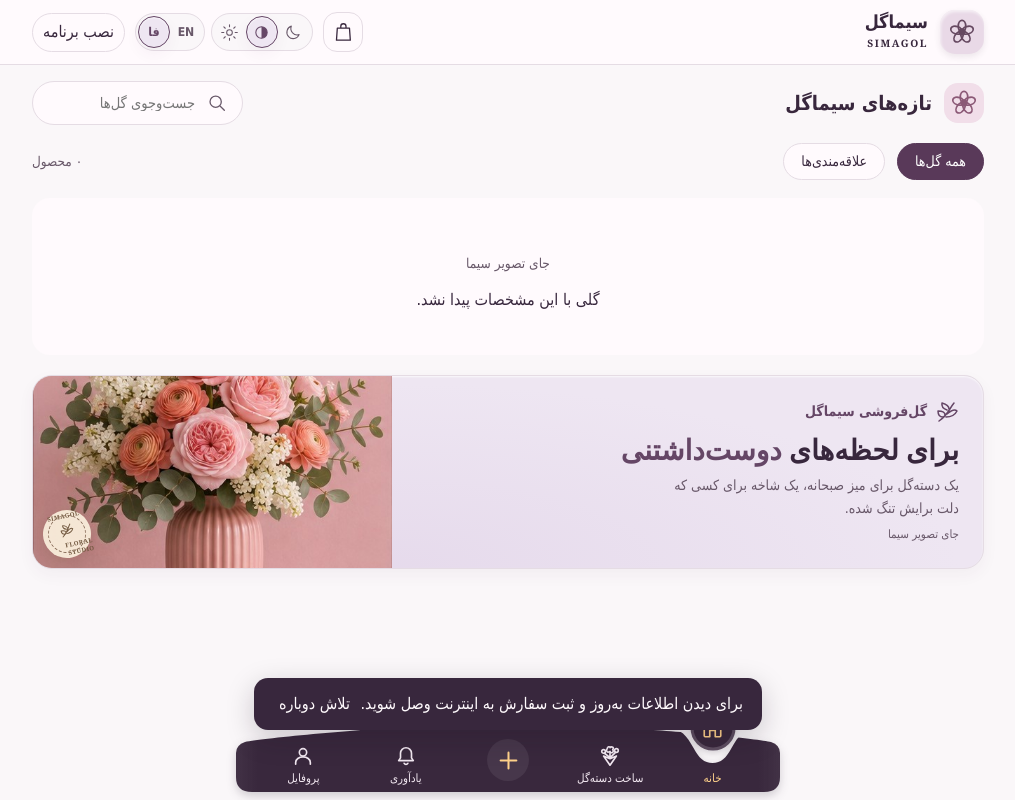
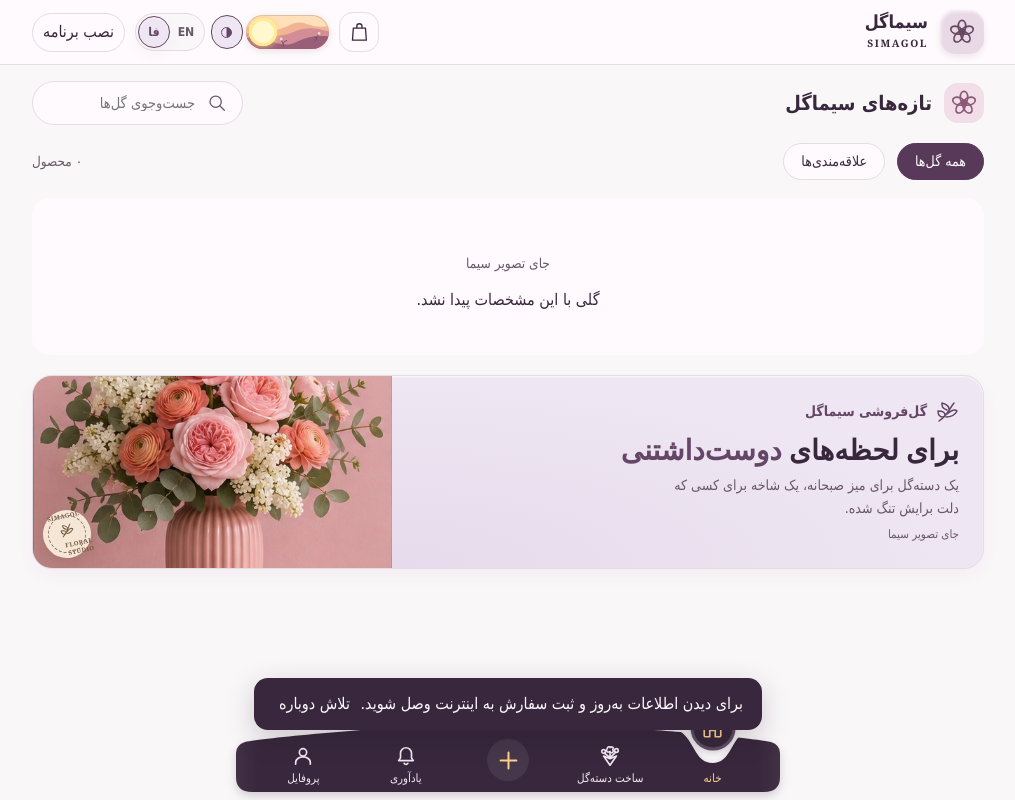
Before and after one commit to mosish/SimaGol, a website with bundled scripts: page public/index.html in a window 1280 px wide. Shown: the whole page, without its empty margins (132-1147 px from the left). Built offline with nearby package versions, Linux system fonts and the light colour scheme; files whose address does not match are found by name.

Commit message:
feat: animate the day and night switch with a floral landscape

```diff
--- a/public/components/appearance.js
+++ b/public/components/appearance.js
@@ -13,27 +13,53 @@ function choice(name,value,content){
 }
 export function appearanceControls(onChange){
   const host=document.querySelector('.appearance-controls');
-  host.innerHTML='<fieldset class="preference-group" id="theme">'+
-    choice('theme','dark',icon('moon'))+choice('theme','auto',icon('automatic'))+choice('theme','light',icon('sun'))+'</fieldset>'+
+  host.innerHTML=`<fieldset class="theme-tools" id="theme">
+    <label class="garden-switch"><input type="checkbox" role="switch" name="night">
+      <span class="garden-scene" aria-hidden="true">
+        <svg viewBox="0 0 92 36" preserveAspectRatio="none" focusable="false">
+          <g class="garden-stars" fill="#fff5de"><circle cx="13" cy="8" r="1"/><circle cx="31" cy="6" r=".8"/><circle cx="46" cy="10" r="1.1"/><circle cx="54" cy="4" r=".6"/></g>
+          <path class="garden-far" d="M-12 22Q2 7 17 13T46 12Q57 5 69 10T104 10V40H-12Z"/>
+          <path class="garden-mid" d="M-12 25Q6 15 22 20T55 17Q73 9 104 22V40H-12Z"/>
+          <path class="garden-near" d="M-12 30Q5 19 25 27T57 28Q76 19 104 24V40H-12Z"/>
+          <g class="garden-stems" fill="none" stroke-width="1" stroke-linecap="round"><path d="M42 33q-1-4-3-7m2 4q2-3 4-3m32 0q1-4 4-7m-3 5-2-2"/></g>
+          <g class="garden-buds"><circle cx="39" cy="25.5" r="1.6"/><circle cx="81" cy="19.5" r="1.5"/></g>
+        </svg>
+        <i class="garden-orb"></i>
+      </span>
+    </label>
+    <button class="theme-auto" type="button">${icon('automatic')}</button></fieldset>`+
     '<fieldset class="preference-group" dir="ltr" id="language">'+choice('language','fa','فا')+choice('language','en','EN')+'</fieldset>';
   const theme=host.querySelector('#theme'), languages=host.querySelector('#language');
+  const night=theme.querySelector('input'), auto=theme.querySelector('button');
+  function refreshMode(){
+    paint();
+    night.checked=document.documentElement.dataset.theme==='dark';
+    auto.setAttribute('aria-pressed',String(mode==='auto'));
+  }
   let lang=stored('lang','fa');
   function draw(value){
-    lang=value;paint();
+    lang=value;refreshMode();
     const fa=lang==='fa';
     theme.setAttribute('aria-label',fa?'حالت نمایش':'Color theme');
     languages.setAttribute('aria-label',fa?'زبان سایت':'Site language');
-    const names=fa?['حالت تیره','خودکار','حالت روشن']:['Dark mode','Automatic','Light mode'];
-    for(const radio of host.querySelectorAll('input')){
-      const isMode=radio.name==='theme';
-      const label=isMode?names[modes.indexOf(radio.value)]:(radio.value==='fa'?'فارسی':'English');
+    night.setAttribute('aria-label',fa?'حالت شب':'Night mode');
+    night.parentElement.title=fa?'تغییر روز و شب':'Switch day and night';
+    auto.setAttribute('aria-label',fa?'خودکار':'Automatic');
+    auto.title=fa?'تغییر خودکار روز و شب':'Automatic day and night';
+    for(const radio of languages.querySelectorAll('input')){
+      const label=radio.value==='fa'?'فارسی':'English';
       radio.setAttribute('aria-label',label);radio.parentElement.title=label;
-      radio.checked=radio.value===(isMode?mode:lang);
+      radio.checked=radio.value===lang;
     }
   }
-  host.onchange=e=>{
-    if(e.target.name==='theme'){mode=e.target.value;persist('themeMode',mode);}
-    else {lang=e.target.value;persist('lang',lang);}
+  function setMode(value){
+    mode=value;persist('themeMode',mode);
+    draw(lang);onChange({lang,themeMode:mode});
+  }
+  night.onchange=()=>setMode(night.checked?'dark':'light');
+  auto.onclick=()=>setMode(mode==='auto'?document.documentElement.dataset.theme:'auto');
+  languages.onchange=e=>{
+    lang=e.target.value;persist('lang',lang);
     draw(lang);onChange({lang,themeMode:mode});
   };
   window.addEventListener('storage',event=>{
@@ -41,9 +67,9 @@ export function appearanceControls(onChange){
       const saved=stored('themeMode','auto');mode=modes.includes(saved)?saved:'auto';draw(lang);
     }
   });
-  window.addEventListener('focus',paint);
-  document.addEventListener('visibilitychange',paint);
-  setInterval(paint,30000);
+  window.addEventListener('focus',refreshMode);
+  document.addEventListener('visibilitychange',refreshMode);
+  setInterval(refreshMode,30000);
   draw(lang);
   return draw;
 }
--- a/public/planner/sw.js
+++ b/public/planner/sw.js
@@ -1,5 +1,5 @@
 // Bump this version when changing an asset in a source deployment.
-const cacheName = 'simagol-planner-shell-v13';
+const cacheName = 'simagol-planner-shell-v14';
 const shell = '/planner/';
 const assets = [
   shell, '/planner/index.html', '/planner/manifest.json', '/planner/planner.css',
--- a/public/shop.css
+++ b/public/shop.css
@@ -1255,3 +1255,45 @@ html[dir=ltr] .profile-menu a svg:last-child {transform:rotate(180deg);}
   .preference-choice span { min-block-size: 40px; min-inline-size: 36px; }
 }
 .utilities { flex-wrap: wrap; }
+
+/* The garden is drawn in the switch so its sky and hills move with the thumb. */
+.theme-tools { display: inline-flex; align-items: center; gap: 3px; margin: 0; padding: 0; border: 0; min-inline-size: 0; }
+.garden-switch { position: relative; display: grid; align-items: center; width: 83px; height: 44px; cursor: pointer; }
+.garden-switch input { position: absolute; z-index: 1; inset: 0; margin: 0; width: 100%; height: 100%; opacity: 0; cursor: pointer; }
+.garden-scene {
+  display: block; position: relative; overflow: hidden; height: 34px; border-radius: 24px;
+  background: #ffe0ba; box-shadow: inset 0 0 0 1px #6b455038, 0 2px 7px #724b5026;
+}
+.garden-scene svg { width: 100%; height: 100%; }
+.garden-far { fill: #f1b394; } .garden-mid { fill: #d28d97; } .garden-near { fill: #995f79; }
+.garden-stars { opacity: 0; } .garden-stems { stroke: #754861; } .garden-buds { fill: #fbd8cb; }
+.garden-orb {
+  position: absolute; left: 3px; top: 3px; width: 28px; height: 28px; border-radius: 50%;
+  background: #fff7cd; box-shadow: inset 0 0 0 3px #ffea97, 0 0 7px #ffd178;
+}
+.garden-orb::after {
+  content: ""; position: absolute; inset: 0; border-radius: inherit; opacity: 0;
+  background: radial-gradient(circle at 31% 34%, #d5cee1 0 2px, transparent 2.4px),
+    radial-gradient(circle at 65% 60%, #ded7e7 0 3px, transparent 3.4px),
+    radial-gradient(circle at 38% 74%, #dfd8e7 0 1.4px, transparent 1.9px);
+}
+.garden-switch input:checked + .garden-scene { background: #544369; }
+.garden-switch input:checked + span .garden-stars { opacity: 1; }
+.garden-switch input:checked + span .garden-far { fill: #77618c; transform: translateX(-4px); }
+.garden-switch input:checked + span .garden-mid { fill: #59476e; transform: translateX(-7px); }
+.garden-switch input:checked + span .garden-near { fill: #3b304e; transform: translateX(-9px); }
+.garden-switch input:checked + span .garden-stems { stroke: #594660; }
+.garden-switch input:checked + span .garden-buds { fill: #b49db9; }
+.garden-switch input:checked + span .garden-orb { transform: translateX(49px); background: #f6f2fd; box-shadow: 0 0 6px #d6c8eb80; }
+.garden-switch input:checked + span .garden-orb::after { opacity: 1; }
+.theme-tools .theme-auto { display: grid; place-items: center; width: 32px; min-width: 32px; height: 34px; padding: 0; background: var(--surface); color: var(--muted); border: 1px solid var(--line); border-radius: 20px; }
+.theme-auto svg { width: 15px; height: 15px; }
+.theme-auto[aria-pressed=true] { background: var(--hero); color: var(--plum); border-color: var(--plum); }
+.garden-switch input:focus-visible + span { outline: 2px solid var(--plum); outline-offset: 2px; }
+@media (prefers-reduced-motion: no-preference) {
+  .garden-scene, .garden-orb { transition: transform .56s cubic-bezier(.33,.06,.2,1), background-color .46s, box-shadow .46s; }
+  .garden-scene path, .garden-scene g, .garden-orb::after { transition: opacity .42s, fill .5s, stroke .5s, transform .56s cubic-bezier(.33,.06,.2,1); }
+}
+@media (forced-colors: active) {
+  .garden-scene { border: 1px solid ButtonText; } .garden-orb { background: ButtonText !important; }
+}
--- a/scripts/build.js
+++ b/scripts/build.js
@@ -20,7 +20,7 @@ for(const path of files(staging)){
 }
 const version=digest.digest('hex').slice(0,16);
 const worker=join(staging,'public','planner','sw.js');
-writeFileSync(worker,readFileSync(worker,'utf8').replace('simagol-planner-shell-v13','simagol-planner-'+version));
+writeFileSync(worker,readFileSync(worker,'utf8').replace('simagol-planner-shell-v14','simagol-planner-'+version));
 const release=join(releaseRoot,'simagol-'+version);
 if(!existsSync(release)) renameSync(staging,release);
 else {
```
Also changed, not shown: tests/browser.smoke.mjs (+5 -5 lines).
